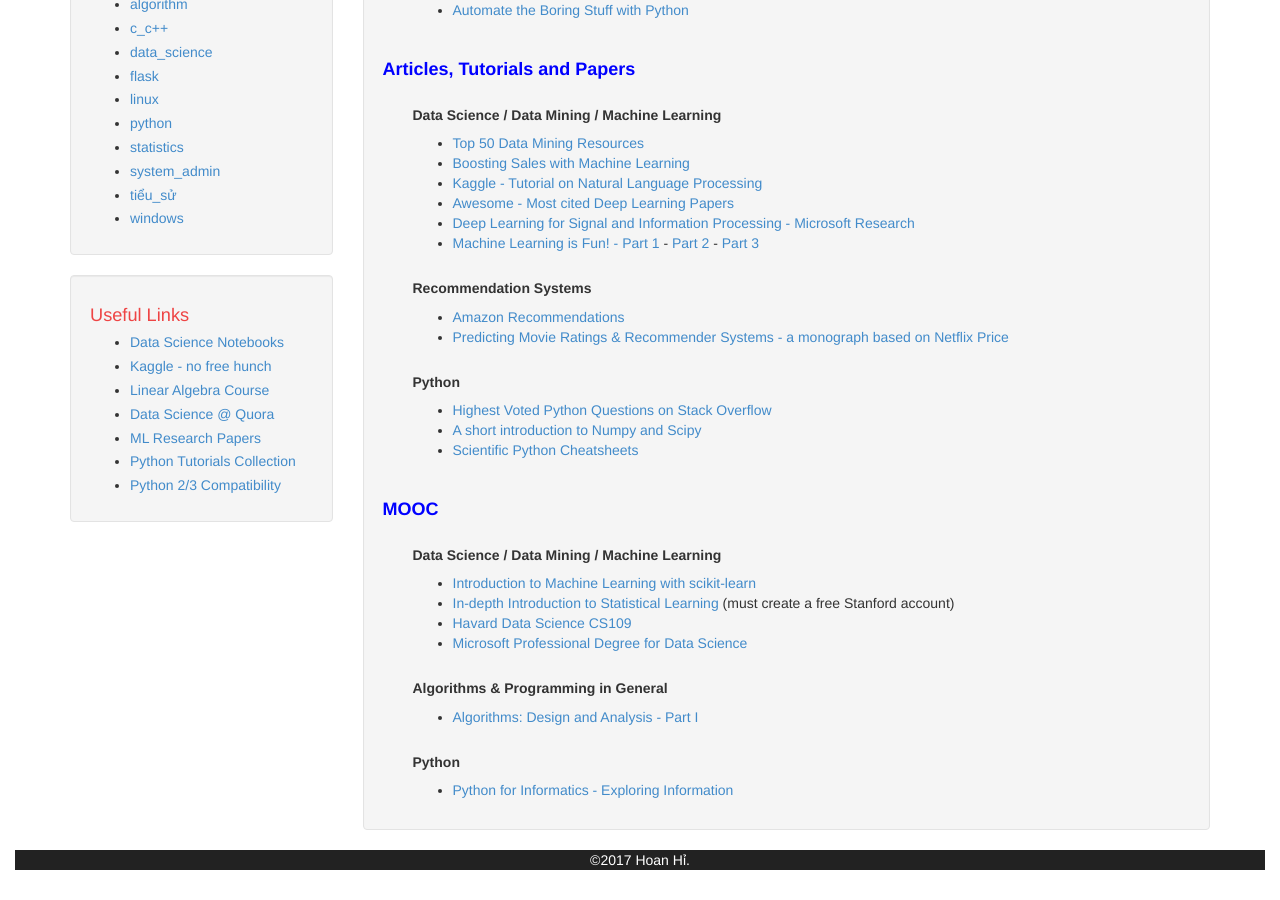
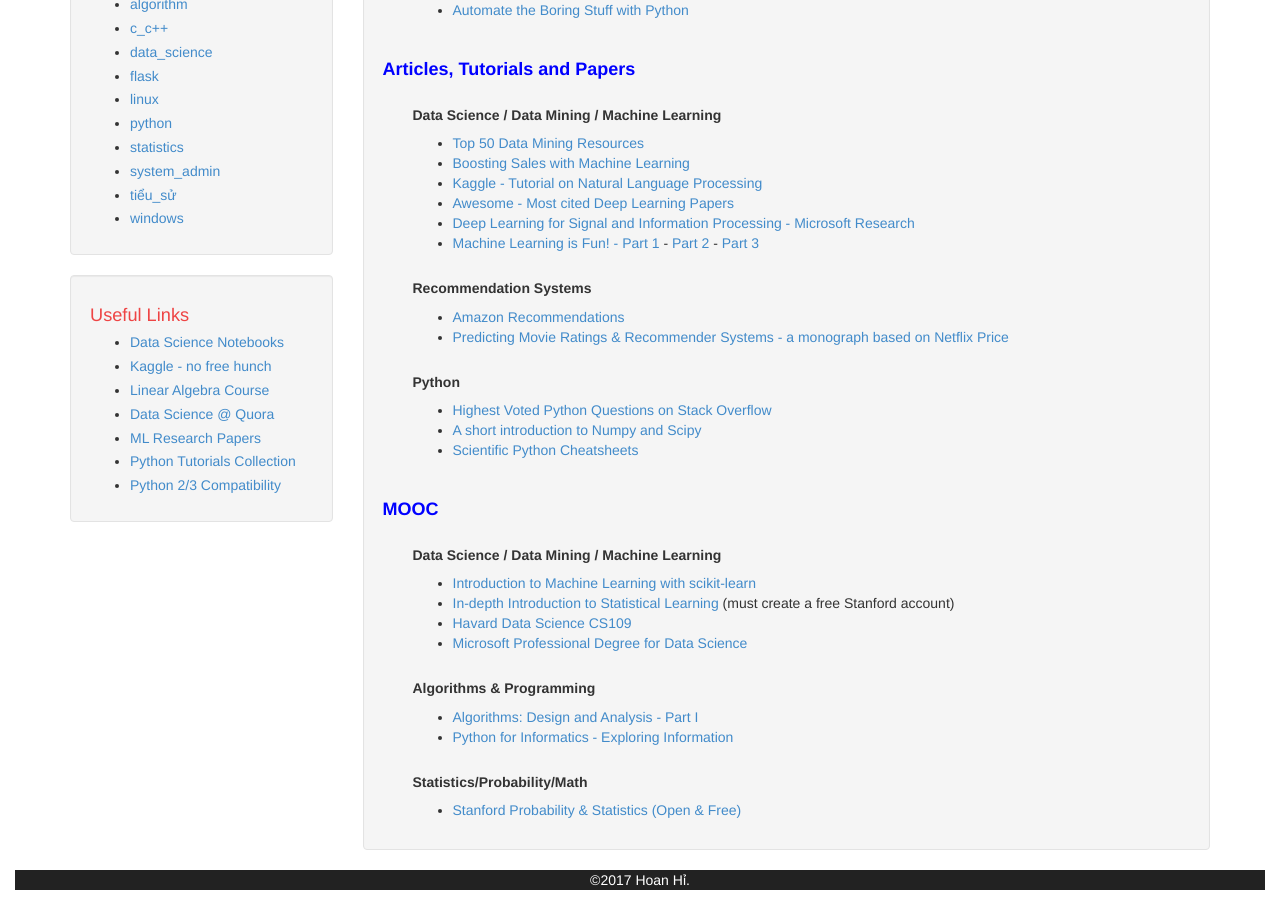
Before and after one commit to hoanvu/hoanvu.github.io, a Jekyll site: the page built from resources.html, in a window 1280 px wide and 900 px high, scrolled down 663 px. Built offline with Jekyll 4.4.1, drawn with Linux system fonts in a browser that asks for light colours.

Commit message:
add MOOC course to resources

```diff
--- a/resources.html
+++ b/resources.html
@@ -88,16 +88,17 @@
     </div>
 
     <div class ="indented">
-        <h5><strong>Algorithms & Programming in General</strong></h5>
+        <h5><strong>Algorithms & Programming</strong></h5>
         <ul>
             <li><a href="https://class.coursera.org/algo-004/lecture/preview" target="_blank">Algorithms: Design and Analysis - Part I</a></li>
+            <li><a href="http://pythonlearn.com/" target="_blank">Python for Informatics - Exploring Information</a></li>
         </ul>
     </div>
 
     <div class ="indented">
-        <h5><strong>Python</strong></h5>
+        <h5><strong>Statistics/Probability/Math</strong></h5>
         <ul>
-            <li><a href="http://pythonlearn.com/" target="_blank">Python for Informatics - Exploring Information</a></li>
+            <li><a href="https://lagunita.stanford.edu/courses/OLI/ProbStat/Open/info" target="_blank">Stanford Probability & Statistics (Open & Free)</a></li>
         </ul>
     </div>
 
```
